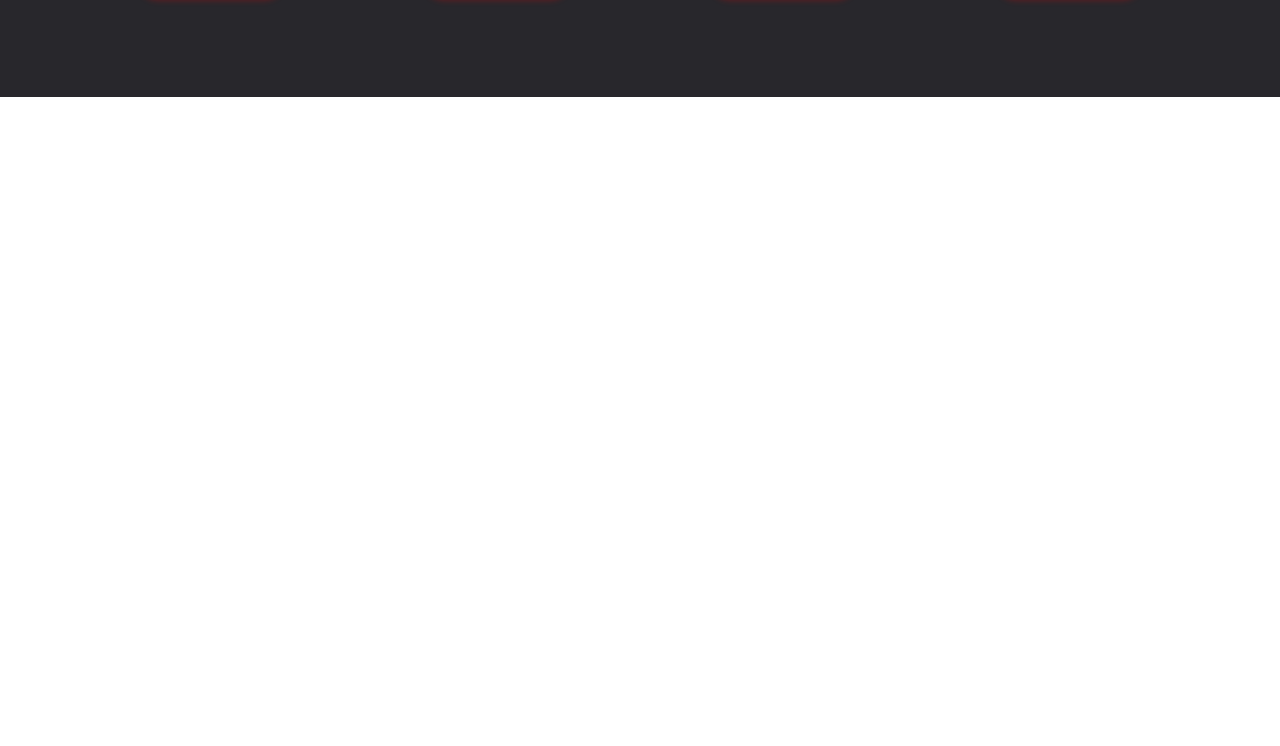
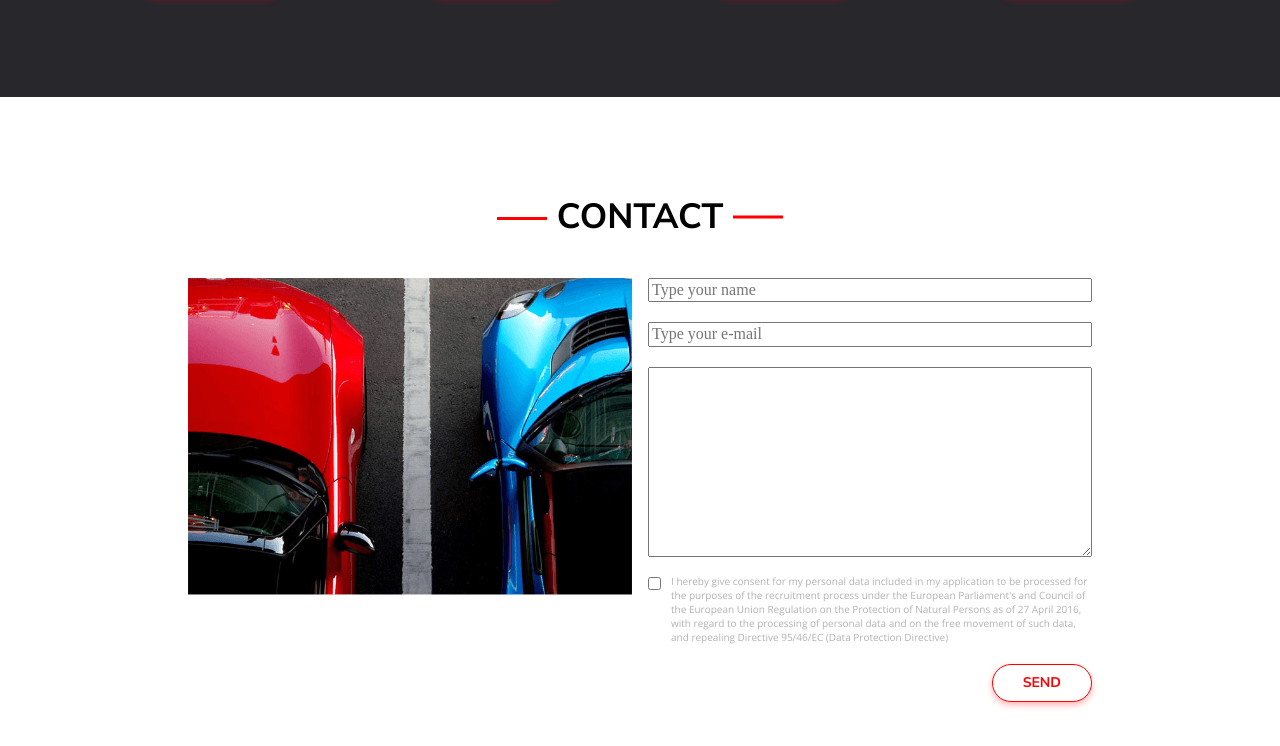
Before and after one commit to Eivo2023/car_sharing_19, a plain HTML site: page index.html in a window 1280 px wide. Shown: the part 2116-2862 px from the top of the page. Before the commit the page ends 2313 px from the top, so only its background shows below. Drawn offline with nearby package versions, Linux system fonts and the light colour scheme.

Commit message:
contact form section

```diff
--- a/index.html
+++ b/index.html
@@ -101,5 +101,26 @@
     </div>
 </section>
 
+<section class="box section">
+    <div class="inner inner--narrow">
+        <h2 class="section__hdl">CONTACT</h2>
+        <div class="section__box">
+            <div class="section__col">
+                <img src="src/images/form-photo.png" alt="Form contact CarSharing cars" class="section__img">
+            </div>
+            <div class="section__col">
+                <form action="" class="contact-form">
+                    <input type="text" class="contact-form__input" placeholder="Type your name"><input type="email" class="contact-form__input" placeholder="Type your e-mail"><textarea name="" id="" cols="30" rows="10" class="contact-form__input"></textarea>
+                    <div class="contact-form__group">
+                        <label for="agreement">I hereby give consent for my personal data included in my application to be processed for the purposes of the recruitment process under the European Parliament's and Council of the European Union Regulation on the Protection of Natural Persons as of 27 April 2016, with regard to the processing of personal data and on the free movement of such data, and repealing Directive 95/46/EC (Data Protection Directive)</label>
+                        <input type="checkbox" name="agreement" id="agreement" class="contact-form__checkbox">
+                    </div>
+                    <button type="submit" class="btn btn-outline">send</button>
+                </form>
+            </div>
+        </div>
+    </div>
+</section>
+
 </body>
 </html>
--- a/src/css/main.css
+++ b/src/css/main.css
@@ -275,3 +275,41 @@ html, body {
     min-width: 16.25rem;
     margin-top: 0;
 }
+
+.inner.inner--narrow {
+    max-width: 56.5rem;
+}
+
+.inner.inner--narrow .section__col {
+    width: 50%;
+}
+
+.contact-form {
+    display: flex;
+    flex-direction: column;
+    align-items: stretch;
+    gap: 1.25rem;
+}
+
+.contact-form button {
+    align-self: flex-end;
+}
+
+.contact-form .contact-form__group {
+    display: flex;
+    gap: .625rem;
+    align-items: flex-start;
+
+}
+
+.contact-form .contact-form__group .contact-form__checkbox {
+order: -10;
+}
+
+.contact-form .contact-form__group label {
+    font-size: .625rem;
+    color: rgba(178, 178, 178, 1);
+    line-height: 1.4;
+    font-family: 'Open Sans', sans-serif;
+    margin-top: -.15rem;
+}
```
Also changed, not shown: src/images/form-photo.png (added), src/images/form-photo_2x.png (added).
